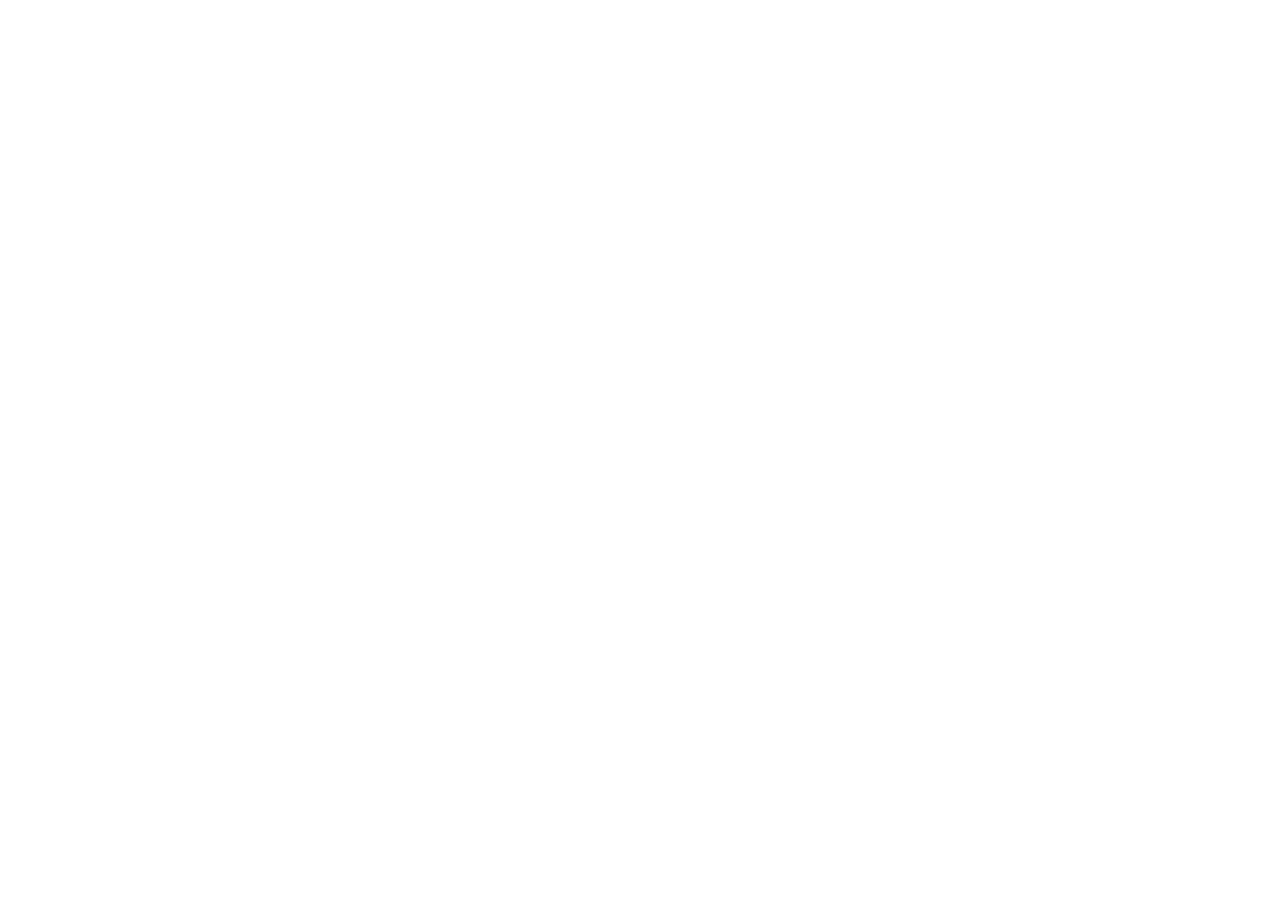
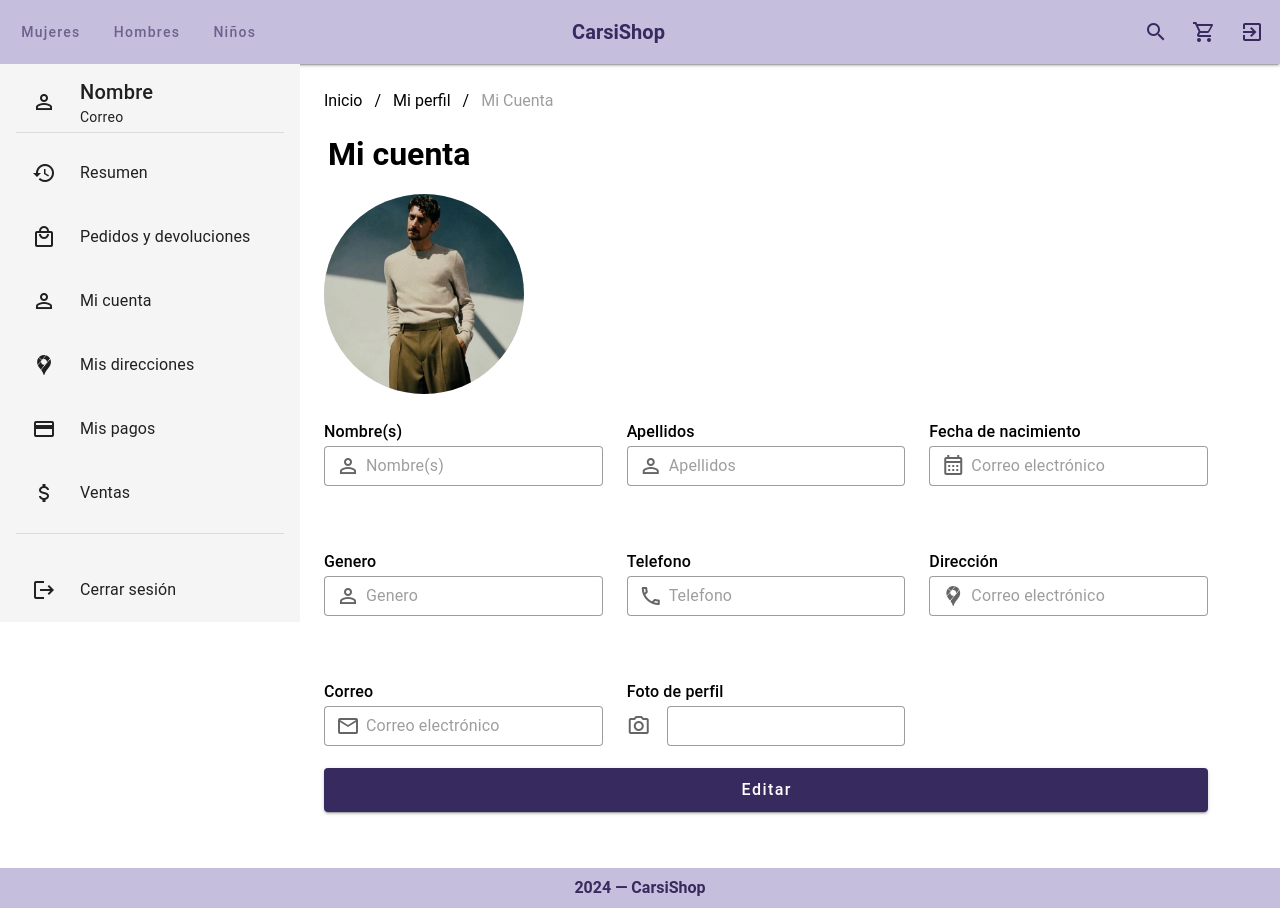
Before and after one commit to JoksanBahena/CARSISHOP-UI, a Vue app: page /profileAccount in a window 1280 px wide. Before the commit this address had no page. Before the commit the page ends 800 px from the top, so only its background shows below. Built offline with nearby package versions, Linux system fonts and the light colour scheme.

Commit message:
[ADD Layout de perfil, se añadio pantalla de perfil

```diff
--- /dev/null
+++ b/src/layouts/user/ProfileLayout.vue
@@ -0,0 +1,147 @@
+<template>
+  <div class="h-screen">
+    <navbar-component />
+
+ <v-row no-gutters>
+  <col cols="2">
+
+      <v-list class="container" :style="{ 'background-color': colors.gray }">
+        <div class="px-4 ">
+          <v-list-item  >
+            <v-row align="center">
+              <v-col cols="auto">
+                <div class="d-flex align-center">
+                  <v-icon class="mdi mdi-account-outline mr-2"></v-icon>
+                  <div class="ml-4">
+                    <p class="text-h6 mb-0">Nombre</p>
+                    <p class="text-body-2 mt-0">Correo</p>
+                  </div>
+                </div>
+              </v-col>
+            </v-row>
+          </v-list-item>
+          <v-divider></v-divider>
+          <v-list-item   class="mt-4" >
+            <v-row align="center">
+              <v-col cols="auto">
+                <div class="d-flex align-center">
+                  <v-icon class="mdi mdi-history mr-2"></v-icon>
+                  <div class="ml-4">
+                    <p class="text-subtitle-1 mb-0">Resumen</p>
+                  </div>
+                </div>
+              </v-col>
+            </v-row>
+          </v-list-item>
+            <v-list-item class="mt-4"  >
+            <v-row align="center">
+              <v-col cols="auto">
+                <div class="d-flex align-center">
+                  <v-icon class="mdi mdi-shopping-outline mr-2"></v-icon>
+                  <div class="ml-4">
+                    <p class="text-subtitle-1 mb-0">Pedidos y devoluciones</p>
+                  </div>
+                </div>
+              </v-col>
+            </v-row>
+          </v-list-item>
+            <v-list-item class="mt-4" >
+            <v-row align="center">
+              <v-col cols="auto">
+                <div class="d-flex align-center">
+                  <v-icon class="mdi mdi-account-outline mr-2"></v-icon>
+                  <div class="ml-4">
+                    <p class="text-subtitle-1 mb-0">Mi cuenta</p>
+                  </div>
+                </div>
+              </v-col>
+            </v-row>
+          </v-list-item>
+            <v-list-item  class="mt-4" >
+            <v-row align="center">
+              <v-col cols="auto">
+                <div class="d-flex align-center">
+                  <v-icon class="mdi mdi-google-maps mr-2"></v-icon>
+                  <div class="ml-4">
+                    <p class="text-subtitle-1 mb-0">Mis direcciones</p>
+                  </div>
+                </div>
+              </v-col>
+            </v-row>
+          </v-list-item>
+            <v-list-item  class="mt-4" >
+            <v-row align="center">
+              <v-col cols="auto">
+                <div class="d-flex align-center">
+                  <v-icon class="mdi mdi-credit-card-outline mr-2"></v-icon>
+                  <div class="ml-4">
+                    <p class="text-subtitle-1 mb-0">Mis pagos</p>
+                  </div>
+                </div>
+              </v-col>
+            </v-row>
+          </v-list-item>
+            <v-list-item  class="mt-4" >
+            <v-row align="center">
+              <v-col cols="auto">
+                <div class="d-flex align-center">
+                  <v-icon class="mdi mdi-currency-usd mr-2"></v-icon>
+                  <div class="ml-4">
+                    <p class="text-subtitle-1 mb-0">Ventas</p>
+                  </div>
+                </div>
+              </v-col>
+            </v-row>
+          </v-list-item>
+                   <v-divider class="mt-4"></v-divider>
+
+                     <v-list-item class="mt-8"  >
+            <v-row align="center">
+              <v-col cols="auto">
+                <div class="d-flex align-center">
+                  <v-icon class="mdi mdi-logout mr-2"></v-icon>
+                  <div class="ml-4">
+                    <p class="text-subtitle-1 mb-0">Cerrar sesión</p>
+                  </div>
+                </div>
+              </v-col>
+            </v-row>
+          </v-list-item>
+
+        </div>
+      </v-list>
+      </col>
+      <v-col>
+
+        <main class="ma-2 ">
+          <slot></slot>
+
+        </main>
+      </v-col>
+
+
+    </v-row>
+
+    <footer-component />
+  </div>
+</template>
+
+<script setup>
+import NavbarComponent from "@/components/common/NavbarComponent.vue";
+import FooterComponent from "@/components/common/FooterComponent.vue";
+import Colors from "@/utils/Colors.js";
+
+const colors = {
+  primary: Colors.cs_primary,
+  primary_dark: Colors.cs_primary_dark,
+  white: Colors.cs_white,
+  gray: Colors.cs_secondary,
+};
+</script>
+
+<style scoped>
+.container {
+  width: 300px;
+  height: 100%;
+}
+</style>
--- a/src/router/index.js
+++ b/src/router/index.js
@@ -25,6 +25,13 @@ const routes = [
     path: "/forgotPasswordConfirm",
     name: "ForgotPasswordConfirm",
     component: () => import("@/views/auth/ForgotPasswordConfirmView.vue")
+
+  },
+  {
+    path: "/profileAccount",
+    name: "ProfileAccount",
+    component: () => import("@/views/profile/ProfileAccountView.vue")
+
   }
 ];
 
--- /dev/null
+++ b/src/views/profile/ProfileAccountView.vue
@@ -0,0 +1,158 @@
+<template>
+<profile-layout>
+<v-breadcrumbs :items="['Inicio', 'Mi perfil', 'Mi Cuenta']"></v-breadcrumbs>
+<h1 class='ml-5'>Mi cuenta</h1>
+
+  <v-container class='pr-16'>
+    <v-row>
+      <v-col cols="4">
+        <v-img
+  lazy-src="@/assets/imgs/men_card.webp"
+  src="@/assets/imgs/men_card.webp"
+  width="200"
+  height="200"
+  aspect-ratio="1"
+  class="bg-grey-lighten-2 rounded-circle"
+  cover
+>
+
+</v-img>
+
+      </v-col>
+      </v-row>
+      <v-row>
+
+        <v-col cols="4">
+            <div class="mb-4">
+          <div class="text-subtitle-1 font-weight-medium">
+            Nombre(s)
+          </div>
+          <v-text-field
+            density="compact"
+            placeholder="Nombre(s)"
+            prepend-inner-icon="mdi-account-outline"
+            variant="outlined"
+          />
+        </div>
+
+        </v-col>
+        <v-col cols="4">  <div class="mb-4">
+          <div class="text-subtitle-1 font-weight-medium">
+          Apellidos
+          </div>
+          <v-text-field
+            density="compact"
+            placeholder="Apellidos"
+            prepend-inner-icon="mdi-account-outline"
+            variant="outlined"
+          />
+        </div>
+      </v-col>
+        <v-col cols="4">  <div class="mb-4">
+          <div class="text-subtitle-1 font-weight-medium">
+            Fecha de nacimiento
+          </div>
+          <v-text-field
+            density="compact"
+            placeholder="Correo electrónico"
+            prepend-inner-icon="mdi-calendar-month-outline"
+            variant="outlined"
+          />
+        </div>
+</v-col>
+      </v-row>
+      <v-row>
+ <v-col cols="4">
+            <div class="mb-4">
+          <div class="text-subtitle-1 font-weight-medium">
+           Genero
+          </div>
+          <v-text-field
+            density="compact"
+            placeholder="Genero"
+            prepend-inner-icon="mdi-account-outline"
+            variant="outlined"
+          />
+        </div>
+
+        </v-col>
+        <v-col cols="4">  <div class="mb-4">
+          <div class="text-subtitle-1 font-weight-medium">
+        Telefono
+          </div>
+          <v-text-field
+            density="compact"
+            placeholder="Telefono"
+            prepend-inner-icon="mdi-phone-outline"
+            variant="outlined"
+          />
+        </div>
+      </v-col>
+        <v-col cols="4">  <div class="mb-4">
+          <div class="text-subtitle-1 font-weight-medium">
+           Dirección
+          </div>
+          <v-text-field
+            density="compact"
+            placeholder="Correo electrónico"
+            prepend-inner-icon="mdi-google-maps"
+            variant="outlined"
+          />
+        </div>
+</v-col>
+      </v-row>
+      <v-row>
+        <v-col cols="4">
+           <div class="text-subtitle-1 font-weight-medium">
+           Correo
+          </div>
+          <v-text-field
+            density="compact"
+            placeholder="Correo electrónico"
+            prepend-inner-icon="mdi-email-outline"
+            variant="outlined"
+          />
+        </v-col>
+ <v-col cols="4">
+              <div class="text-subtitle-1 font-weight-medium">
+          Foto de perfil
+          </div>
+              <v-file-input
+                density="compact"
+                type="file"
+                accept="image/png, image/jpeg, image/bmp"
+                variant="outlined"
+                prepend-icon="mdi-camera-outline"
+                chips
+                show-size
+                @change="onFileChange"
+              />
+ </v-col>
+
+      </v-row>
+        <v-btn
+          class="mb-8 text-none"
+          :color="colors.primary_dark"
+          size="large"
+          block
+        >
+         Editar
+        </v-btn>
+    </v-container>
+
+</profile-layout>
+
+</template>
+
+<script setup>
+import Colors from "@/utils/Colors.js";
+import { ref } from "vue";
+import ProfileLayout from "@/layouts/user/ProfileLayout.vue";
+
+const colors = {
+  primary: Colors.cs_primary,
+  primary_dark: Colors.cs_primary_dark,
+  white: Colors.cs_white,
+};
+
+</script>
```
